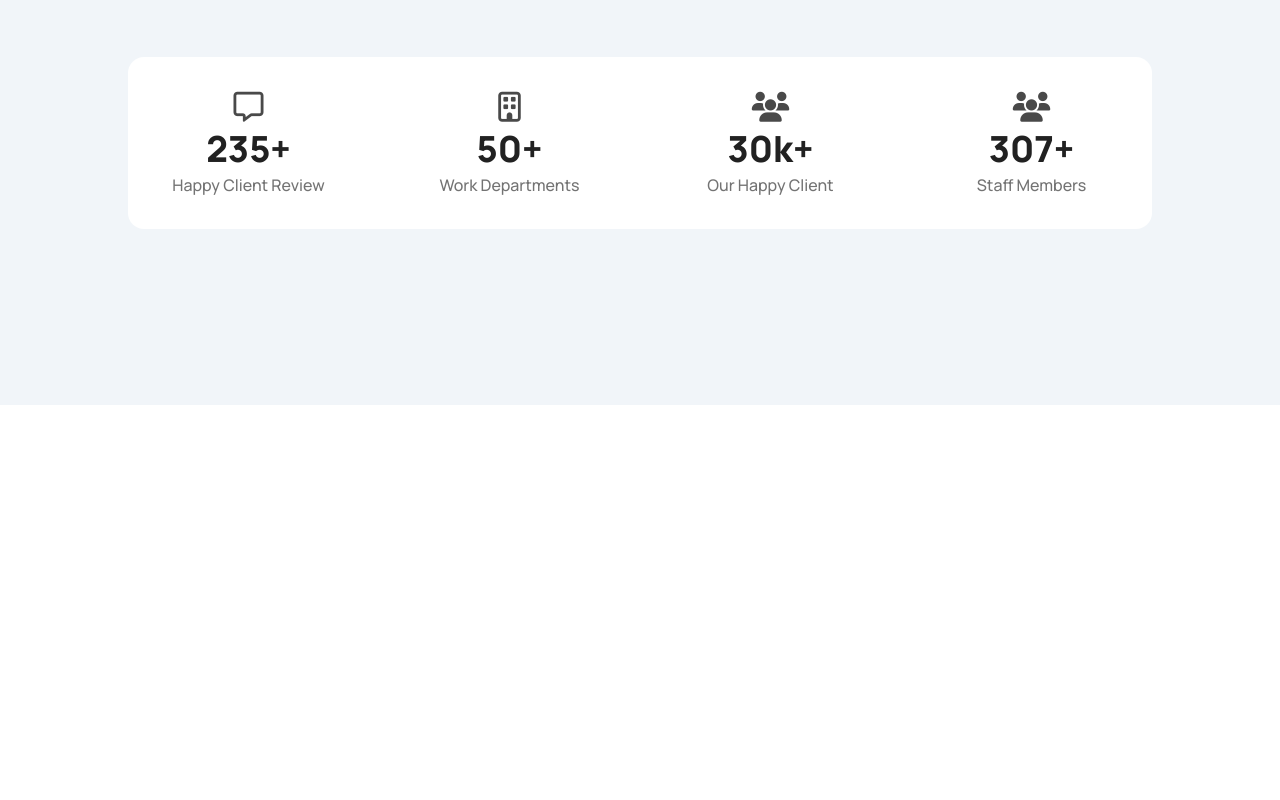
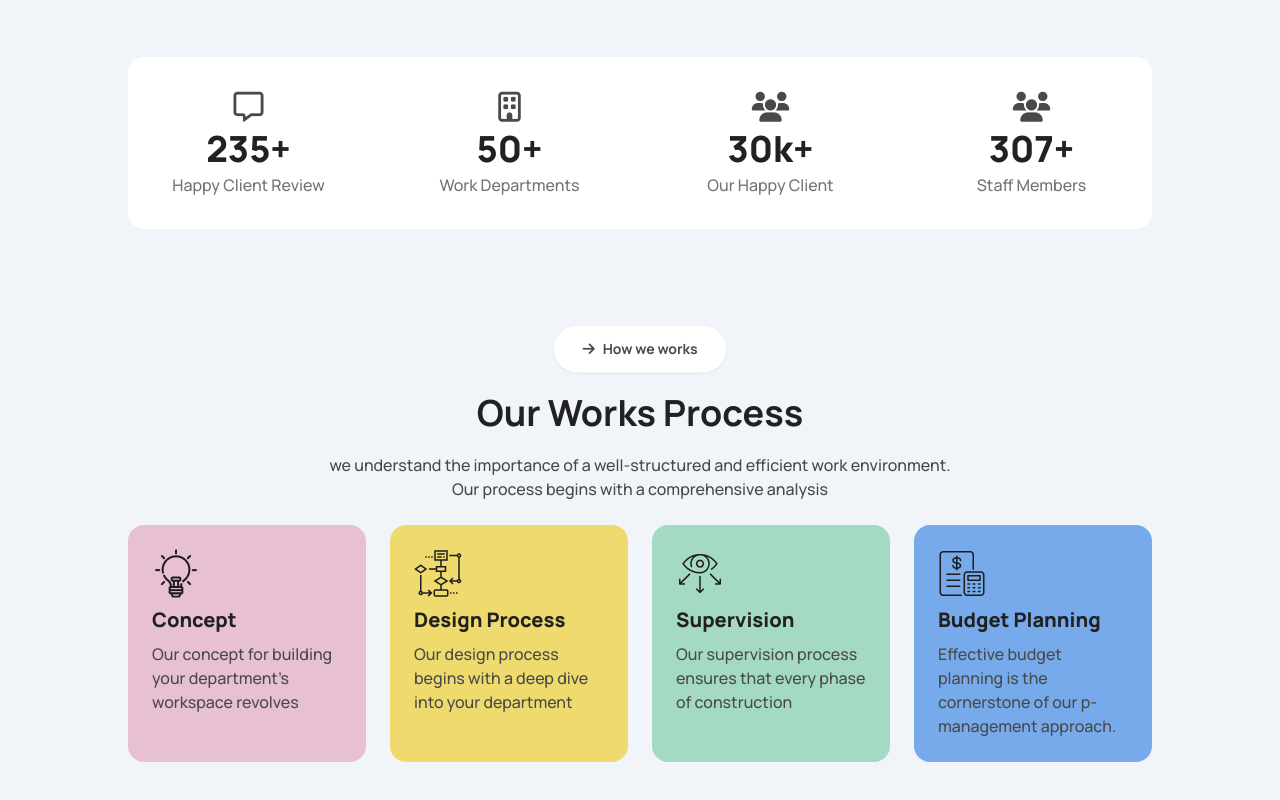
Before and after one commit to mubashirbappi5/Real-estate-hub, a plain HTML site: page index.html in a window 1280 px wide. Shown: the part 1376-2176 px from the top of the page. Before the commit the page ends 1781 px from the top, so only its background shows below. Drawn offline with nearby package versions, Linux system fonts and the light colour scheme.

Commit message:
our process section

```diff
--- a/index.html
+++ b/index.html
@@ -216,6 +216,38 @@
 
          </div>
       </section>
+      <section class="lg:px-0 px-4">
+        <!-- Works-Process-section -->
+         <div class="text-center space-y-5">
+          <button class="btn rounded-3xl px-7 bg-[#FFFFFF] text-dark-2 font-bold"><i class="fa-solid fa-arrow-right"></i>How we works</button>
+          <h1 class="text-4xl font-bold text-dark-1">Our Works Process</h1>
+          <p class="text-dark-2 font-medium"> we understand the importance of a well-structured and efficient work environment. <br> Our process begins with a comprehensive analysis  </p>
+         </div>
+         <!-- process card -->
+         <div class="grid grid-cols-1 md:grid-cols-2 lg:grid-cols-4 gap-6 mt-6">
+          <div class="p-6 bg-[#E7C1D3] rounded-2xl space-y-2">
+            <img src="assets/concept.png" alt="">
+            <h4 class="text-dark-1 text-xl font-extrabold">Concept</h4>
+            <p class="font-medium text-dark-2">Our concept for building your  department's workspace revolves  </p>
+          </div>
+          <div class="p-6 bg-[#EFDA6E] rounded-2xl space-y-2">
+            <img src="assets/flow-chart.png" alt="">
+            <h4 class="text-dark-1 text-xl font-extrabold">Design Process</h4>
+            <p class="font-medium text-dark-2">Our design process begins with a deep dive into your department</p>
+          </div>
+          <div class="p-6 bg-[#A4DAC3] rounded-2xl space-y-2">
+            <img src="assets/vision.png" alt="">
+            <h4 class="text-dark-1 text-xl font-extrabold">Supervision</h4>
+            <p class="font-medium text-dark-2">Our supervision process ensures that every phase of construction  </p>
+          </div>
+          <div class="p-6 bg-[#77AAEA] rounded-2xl space-y-2">
+            <img src="assets/budget-planning.png" alt="">
+            <h4 class="text-dark-1 text-xl font-extrabold">Budget Planning</h4>
+            <p class="font-medium text-dark-2">Effective budget planning is the cornerstone of our p-management approach. </p>
+          </div>
+
+         </div>
+      </section>
 
 
     </main>
```
